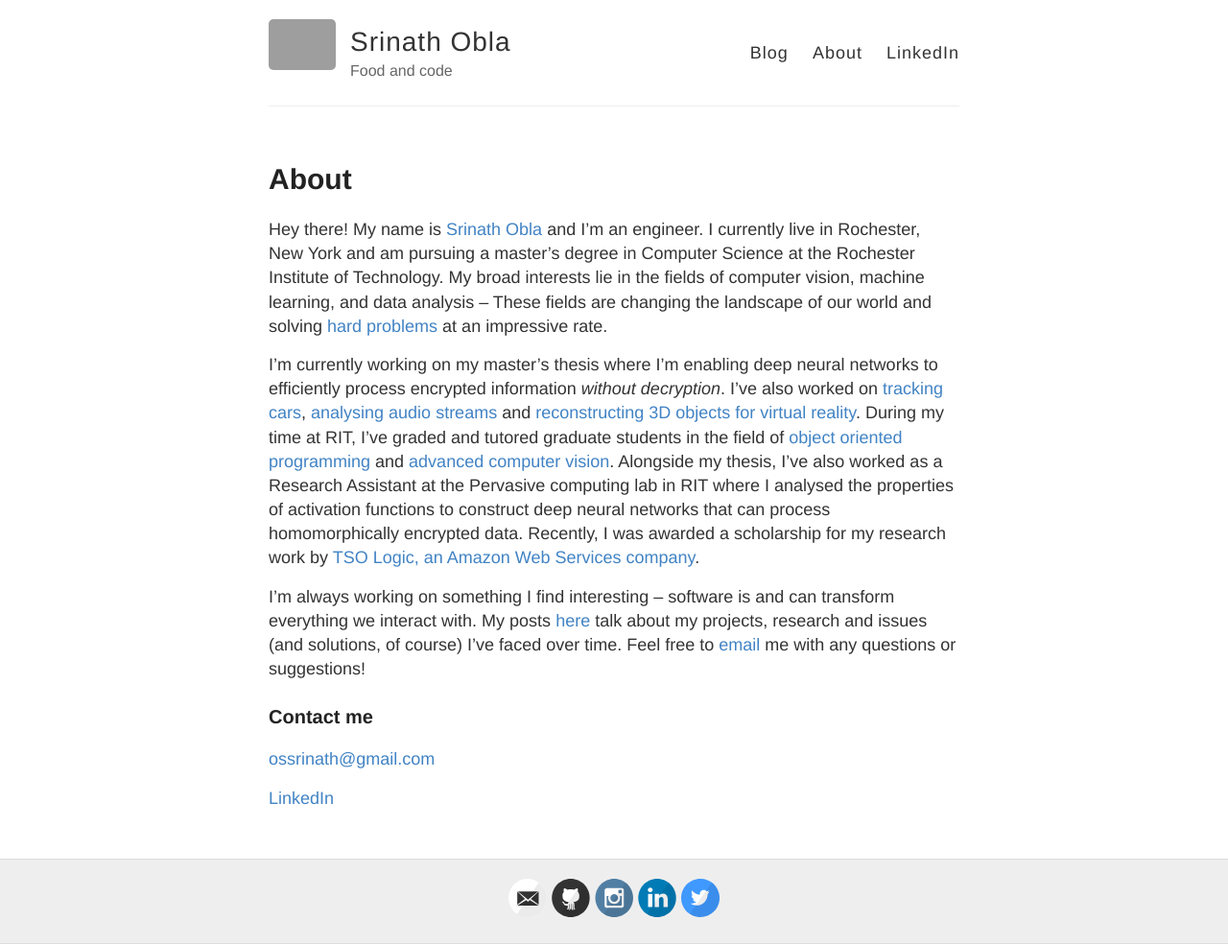
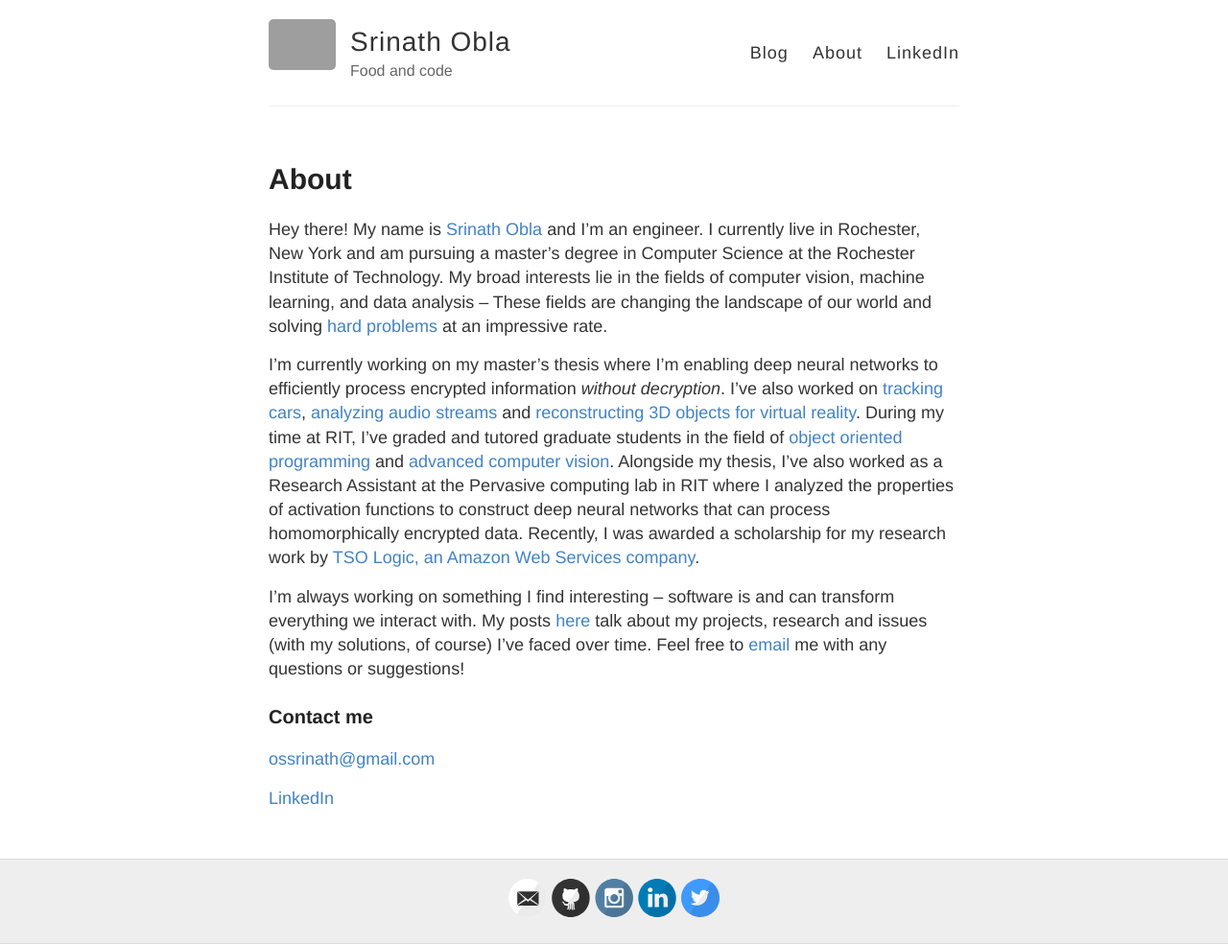
Before and after one commit to srinathos/srinathos.github.io, a Jekyll site: the page built from about.md, in a window 1280 px wide. Shown: the whole page at 96% size. Built offline with Jekyll 4.4.1, drawn with Linux system fonts in a browser that asks for light colours; grey boxes are pictures that could not be loaded.

Commit message:
Updated about section/corrections

```diff
--- a/about.md
+++ b/about.md
@@ -6,9 +6,9 @@ permalink: /about/
 
 Hey there! My name is [Srinath Obla](https://www.linkedin.com/in/srinathos/) and I’m an engineer. I currently live in Rochester, New York and am pursuing a master’s degree in Computer Science at the Rochester Institute of Technology. My broad interests lie in the fields of computer vision, machine learning, and data analysis – These fields are changing the landscape of our world and solving [hard](https://www.youtube.com/watch?v=ohmajJTcpNk) [problems](https://www.youtube.com/watch?v=tlThdr3O5Qo) at an impressive rate.
 
-I’m currently working on my master’s thesis where I’m enabling deep neural networks to efficiently process encrypted information _without decryption_. I’ve also worked on [tracking cars](https://drive.google.com/file/d/14gi-Bqq0pKQzDm7qWG79qqU_KoETDqyG/view?usp=sharing), [analysing audio streams](https://github.com/srinathos/slightlyBetterRadio) and [reconstructing 3D objects for virtual reality](https://srinathos.github.io/3D-Object-Reconstruction/). During my time at RIT, I’ve graded and tutored graduate students in the field of [object oriented programming](http://spiegel.cs.rit.edu/~hpb/Lectures/2181/605/index.html) and [advanced computer vision](https://www.cs.rit.edu/~tbk/). Alongside my thesis, I’ve also worked as a Research Assistant at the Pervasive computing lab in RIT where I analysed the properties of activation functions to construct deep neural networks that can process homomorphically encrypted data. Recently, I was awarded a scholarship for my research work by [TSO Logic, an Amazon Web Services company](https://tsologic.com/).
+I’m currently working on my master’s thesis where I’m enabling deep neural networks to efficiently process encrypted information _without decryption_. I’ve also worked on [tracking cars](https://drive.google.com/file/d/14gi-Bqq0pKQzDm7qWG79qqU_KoETDqyG/view?usp=sharing), [analyzing audio streams](https://github.com/srinathos/slightlyBetterRadio) and [reconstructing 3D objects for virtual reality](https://srinathos.github.io/3D-Object-Reconstruction/). During my time at RIT, I’ve graded and tutored graduate students in the field of [object oriented programming](http://spiegel.cs.rit.edu/~hpb/Lectures/2181/605/index.html) and [advanced computer vision](https://www.cs.rit.edu/~tbk/). Alongside my thesis, I’ve also worked as a Research Assistant at the Pervasive computing lab in RIT where I analyzed the properties of activation functions to construct deep neural networks that can process homomorphically encrypted data. Recently, I was awarded a scholarship for my research work by [TSO Logic, an Amazon Web Services company](https://tsologic.com/).
 
-I’m always working on something I find interesting – software is and can transform everything we interact with. My posts [here](https://srinathos.github.io/) talk about my projects, research and issues (and solutions, of course) I’ve faced over time. Feel free to [email](mailto:ossrinath@gmail.com) me with any questions or suggestions!
+I’m always working on something I find interesting – software is and can transform everything we interact with. My posts [here](https://srinathos.github.io/) talk about my projects, research and issues (with my solutions, of course) I’ve faced over time. Feel free to [email](mailto:srinathobla@mail.rit.edu) me with any questions or suggestions!
 
 
 ### Contact me
```
